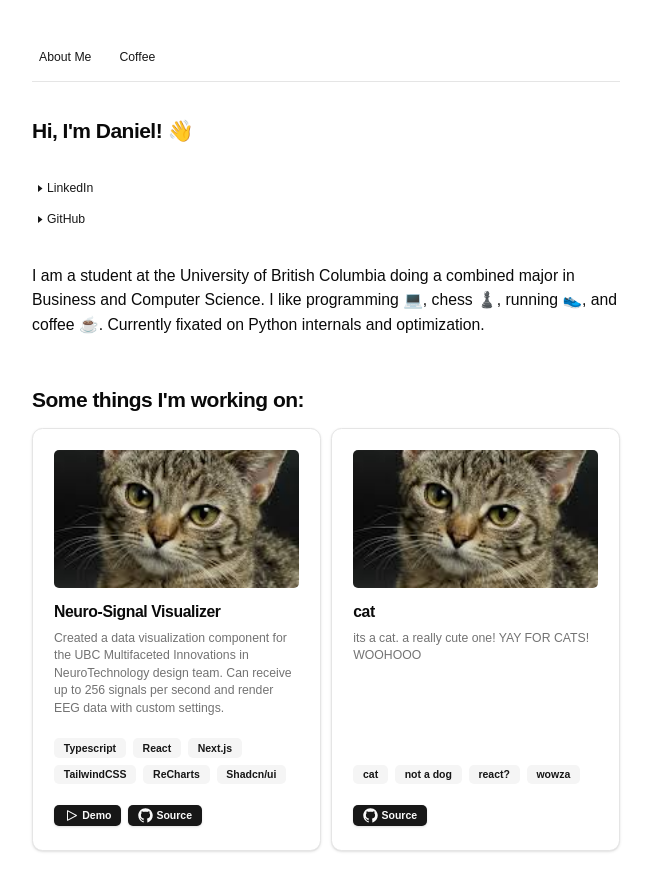
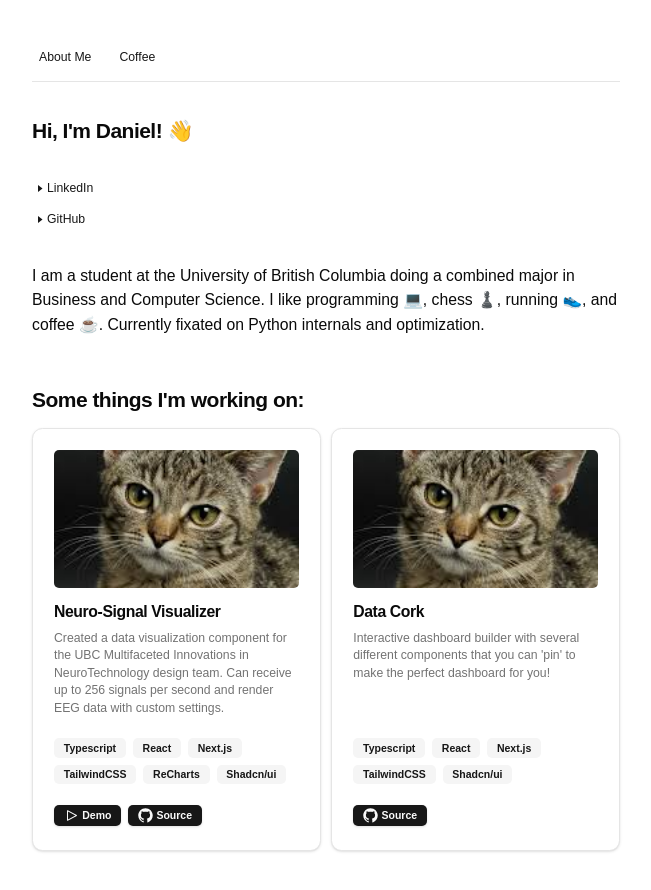
Before and after one commit to yood2/yood2.github.io, a Next.js app: page / in a window 1280 px wide. Shown: the top 890 px of the page, without its empty margins (314-965 px from the left). Built offline with nearby package versions, Linux system fonts and the light colour scheme.

Commit message:
updated projects descriptions

```diff
--- a/app/page.tsx
+++ b/app/page.tsx
@@ -19,9 +19,9 @@ const projects: ProjectProps[] = [
     },
     {
         image: '/images/cat.jpeg',
-        title: 'cat',
-        desc: 'its a cat. a really cute one! YAY FOR CATS! WOOHOOO',
-        tags: ['cat', 'not a dog', 'react?', 'wowza'],
+        title: 'Data Cork',
+        desc: "Interactive dashboard builder with several different components that you can 'pin' to make the perfect dashboard for you!",
+        tags: ['Typescript', 'React', 'Next.js', 'TailwindCSS', 'Shadcn/ui'],
         source: 'https://github.com/',
         // demo: 'https://github.com/',
     },
```
